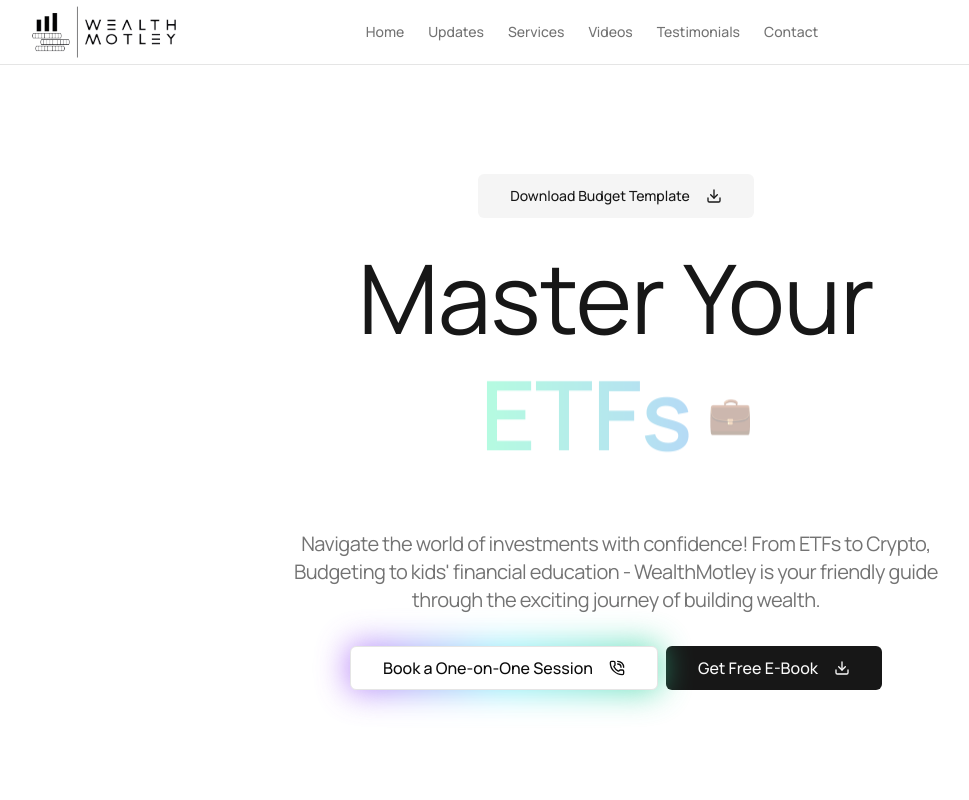
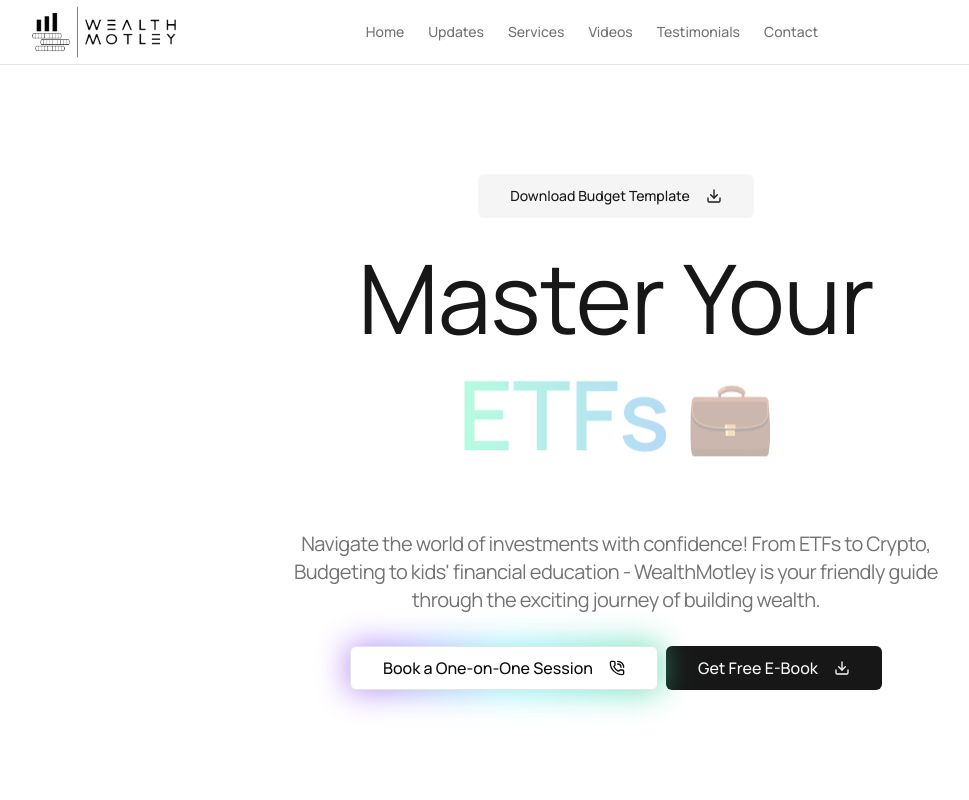
Before and after one commit to Olayinkalawal/wealthmotleylandingpage, a Next.js app: page / in a window 1280 px wide. Shown: the top 800 px of the page, without its empty margins (24-993 px from the left). Built offline with nearby package versions, Linux system fonts and the light colour scheme.

Commit message:
feat: Increase savings emoji size

```diff
--- a/src/components/ui/animated-hero.tsx
+++ b/src/components/ui/animated-hero.tsx
@@ -16,7 +16,7 @@ export function Hero() {
     { text: "Future", preEmoji: "🔥    ", postEmoji: "    🔥" }
   ].map(({ text, emoji, preEmoji, postEmoji }) => (
     <div key={text} className="flex items-center gap-4">
-      {preEmoji && <span className="text-3xl sm:text-3xl md:text-4xl">{preEmoji}</span>}
+      {preEmoji && <span className="text-5xl sm:text-6xl md:text-7xl">{preEmoji}</span>}
       <GradientText
         colors={["#40ffaa", "#4079ff", "#40ffaa"]}
         animationSpeed={3}
@@ -24,8 +24,14 @@ export function Hero() {
       >
         {text}
       </GradientText>
-      {emoji && <span className="text-3xl sm:text-3xl md:text-4xl">{emoji}</span>}
-      {postEmoji && <span className="text-3xl sm:text-3xl md:text-4xl">{postEmoji}</span>}
+      {text === "Stocks" ? (
+        <span className="text-4xl sm:text-5xl md:text-6xl">{emoji}</span>
+      ) : text === "Savings" ? (
+        <span className="text-6xl sm:text-7xl md:text-8xl">{emoji}</span>
+      ) : (
+        <span className="text-5xl sm:text-6xl md:text-7xl">{emoji}</span>
+      )}
+      {postEmoji && <span className="text-5xl sm:text-6xl md:text-7xl">{postEmoji}</span>}
     </div>
   ));
 
```
